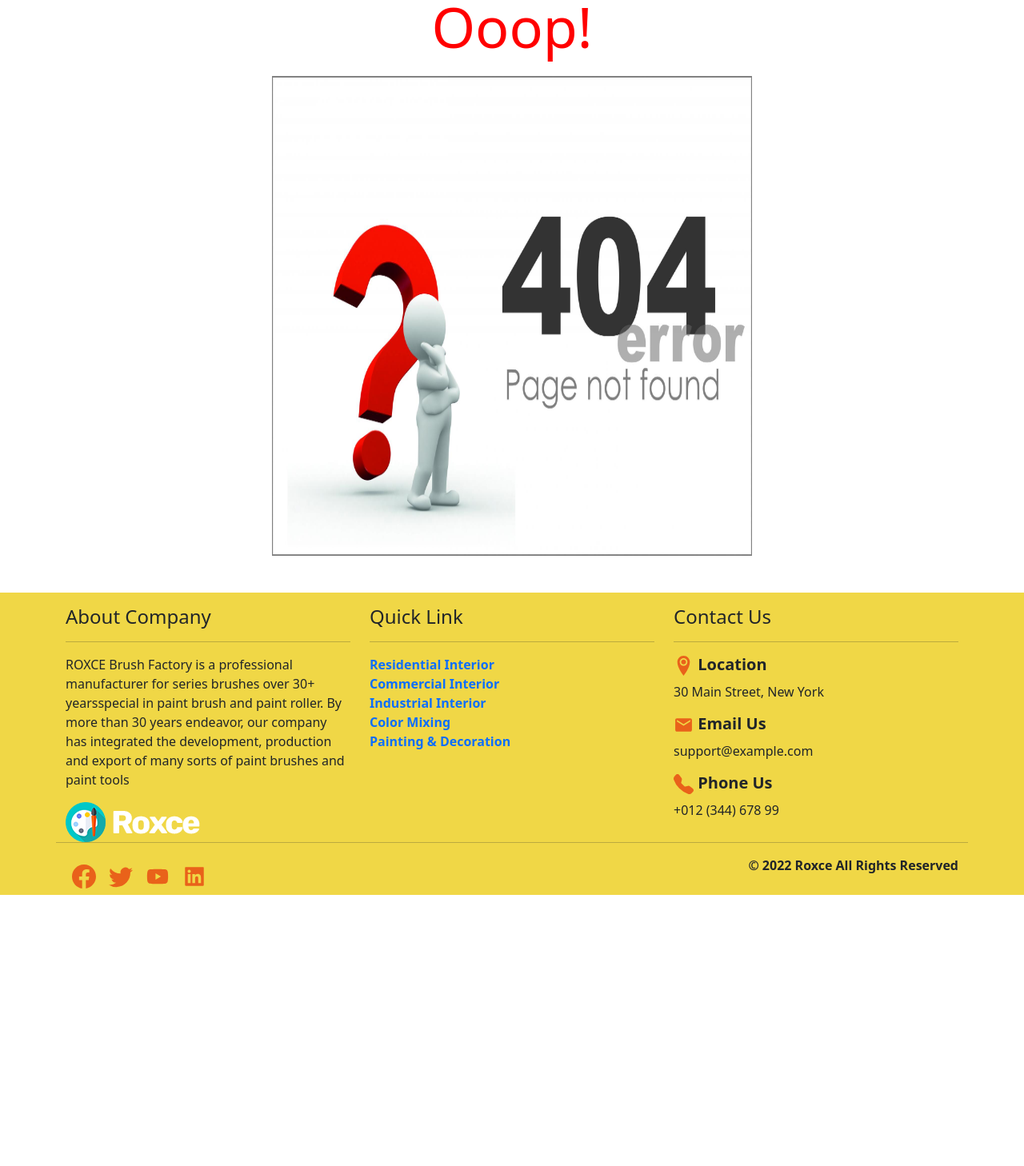
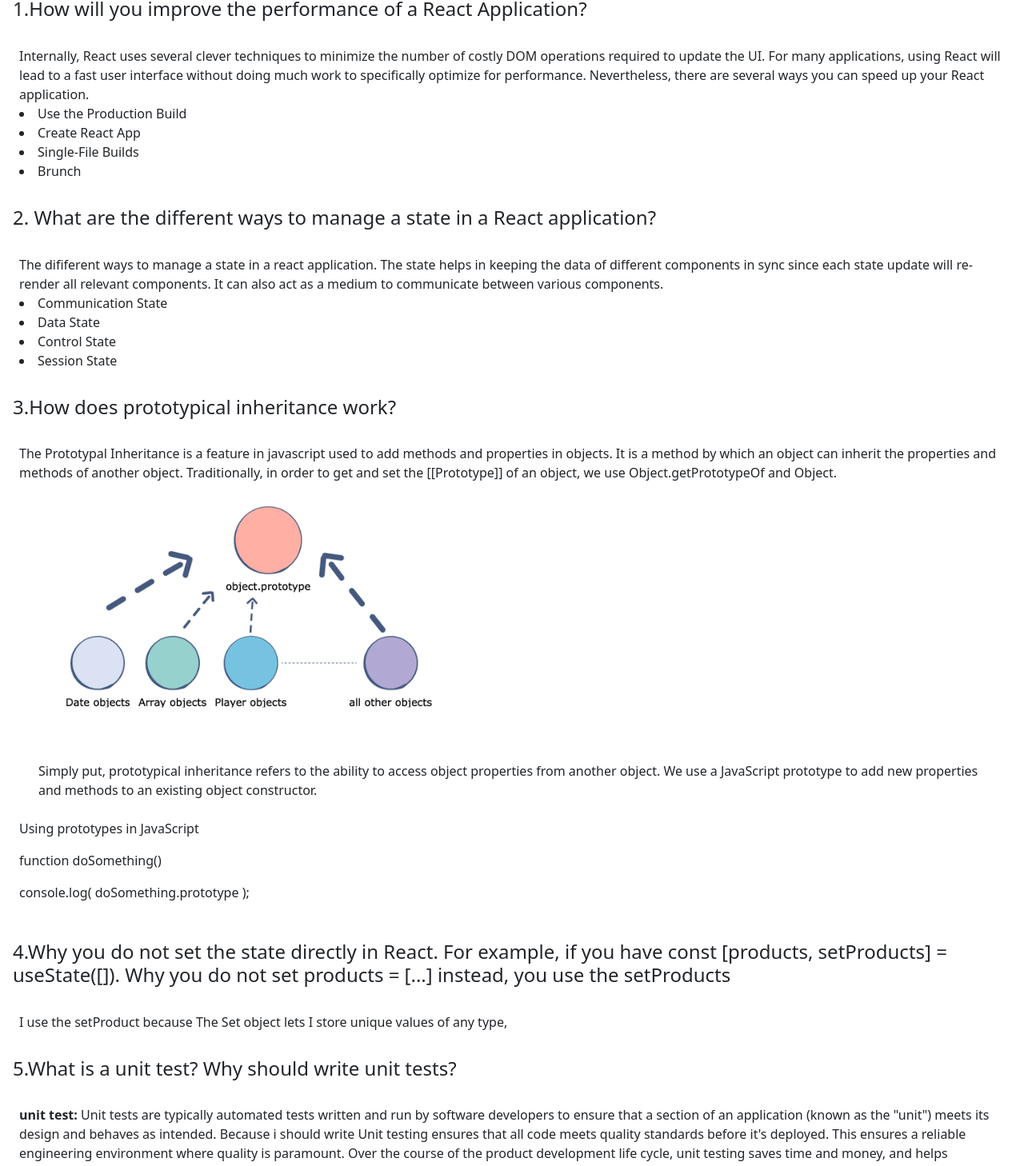
Before and after one commit to Ummy-Aimon/manufacture-client-side, a React (Create React App) app: page /blog in a window 1280 px wide. Shown: the part 95-1553 px from the top of the page at 80% size. Before the commit the page ends 1214 px from the top, so only its background shows below. Built offline with nearby package versions, Linux system fonts and the light colour scheme; no server answers.

Commit message:
blog added

```diff
--- a/src/App.js
+++ b/src/App.js
@@ -1,6 +1,7 @@
 import { Route, Routes } from 'react-router-dom';
 import './App.css';
 import Achievement from './Component/Achievement/Achievement';
+import Blog from './Component/Blog/Blog';
 import Gallary from './Component/Gallary/Gallary';
 import Header from './Component/Header/Header';
 import Login from './Component/Login/Login';
@@ -26,6 +27,7 @@ function App() {
          <Route path="/team" element={<Team></Team>}></Route>
          <Route path="/login" element={<Login></Login>}></Route>
          <Route path="/signup" element={<SignUp></SignUp>}></Route>
+         <Route path="/blog" element={<Blog></Blog>}></Route>
          <Route path="/gallary" element={<Gallary></Gallary>}></Route>
          <Route path="/tools/:id"
           element={
--- /dev/null
+++ b/src/Component/Blog/Blog.js
@@ -0,0 +1,49 @@
+import React from 'react';
+import blog from '../../image/blog.png'
+
+const Blog = () => {
+    return (
+        <div className="info">
+            <h4 className="m-3">1.How will you improve the performance of a React Application?</h4>
+            <p className="p-3 m-2">Internally, React uses several clever techniques to minimize the number of costly DOM operations required to update the UI. For many applications, using React will lead to a fast user interface without doing much work to specifically optimize for performance. Nevertheless, there are several ways you can speed up your React application.
+                <li>Use the Production Build</li>
+                <li>Create React App</li>
+                <li>Single-File Builds</li>
+                <li>Brunch</li>
+            </p>
+            <h4 className="m-3">2. What are the different ways to manage a state in a React application?</h4>
+            <p className="p-3 m-2">The dififerent ways to manage a  state in a react application. The state helps in keeping the data of different components in sync since each state update will re-render all relevant components. It can also act as a medium to communicate between various components.
+            <li>Communication State</li>
+            <li>Data State</li>
+            <li>Control State</li>
+            <li>Session State</li>
+            </p>
+            <h4 className="m-3">3.How does prototypical inheritance work?</h4>
+            <p className="p-3 m-2"> The Prototypal Inheritance is a feature in javascript used to add methods and properties in objects. It is a method by which an object can inherit the properties and methods of another object. Traditionally, in order to get and set the [[Prototype]] of an object, we use Object.getPrototypeOf and Object.
+            {/* <p>const o = {
+            a 2,
+            m: function() {
+             return this.a + 1;
+             }
+             }</p> */}
+             <img className="w-50" src={blog} alt="" />
+             <p className="p-3 m-2 ">Simply put, prototypical inheritance refers to the ability to access object properties from another object. We use a JavaScript prototype to add new properties and methods to an existing object constructor. </p>
+             <p>Using prototypes in JavaScript</p>
+            <p> function doSomething() {} </p>
+<p>console.log( doSomething.prototype ); </p>
+            </p>
+<h4 className="m-3"> 4.Why you do not set the state directly in React. For example, if you have const [products, setProducts] = useState([]). Why you do not set products = [...] instead, you use the setProducts</h4>
+<p className="p-3 m-2">
+  I use the setProduct because The Set object lets I store unique values of any type,
+
+  </p>
+
+  <h4 className="m-3"> 5.What is a unit test? Why should write unit tests?</h4>
+  <p className="p-3 m-2"> <b> unit test: </b>Unit tests are typically automated tests written and run by software developers to ensure that a section of an application (known as the "unit") meets its design and behaves as intended.
+  Because i should write Unit testing ensures that all code meets quality standards before it's deployed. This ensures a reliable engineering environment where quality is paramount. Over the course of the product development life cycle, unit testing saves time and money, and helps developers write better code, more efficiently.
+  </p>
+        </div>
+    );
+};
+
+export default Blog;
--- a/src/Component/Review/Review.js
+++ b/src/Component/Review/Review.js
@@ -10,7 +10,7 @@ const Review = () => {
        .then(data=>setReview(data))
     },[])
     return (
-        <div>
+        <div id="review">
             <div  className="title-text">
               <h1 className="title">What Our Clients Say
         About Roxce</h1>
```
Also changed, not shown: src/image/blog.png (added).
